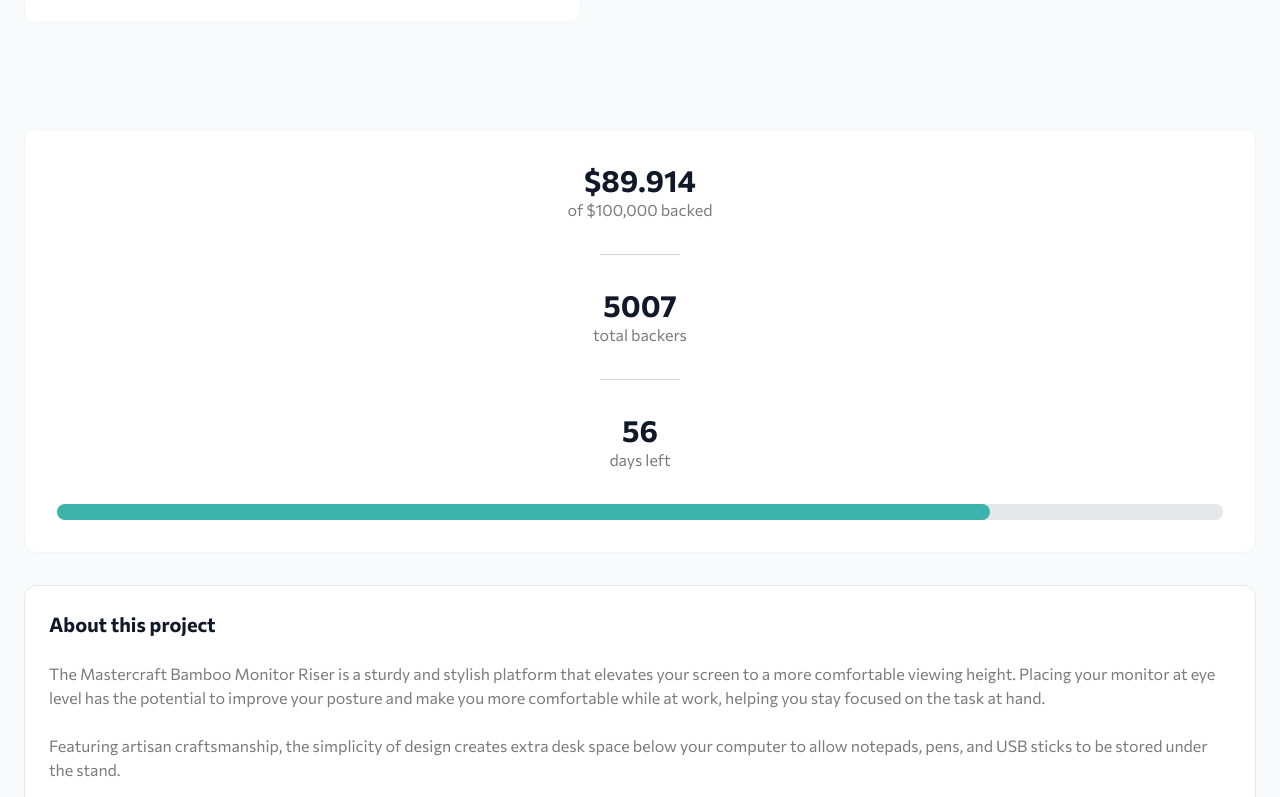
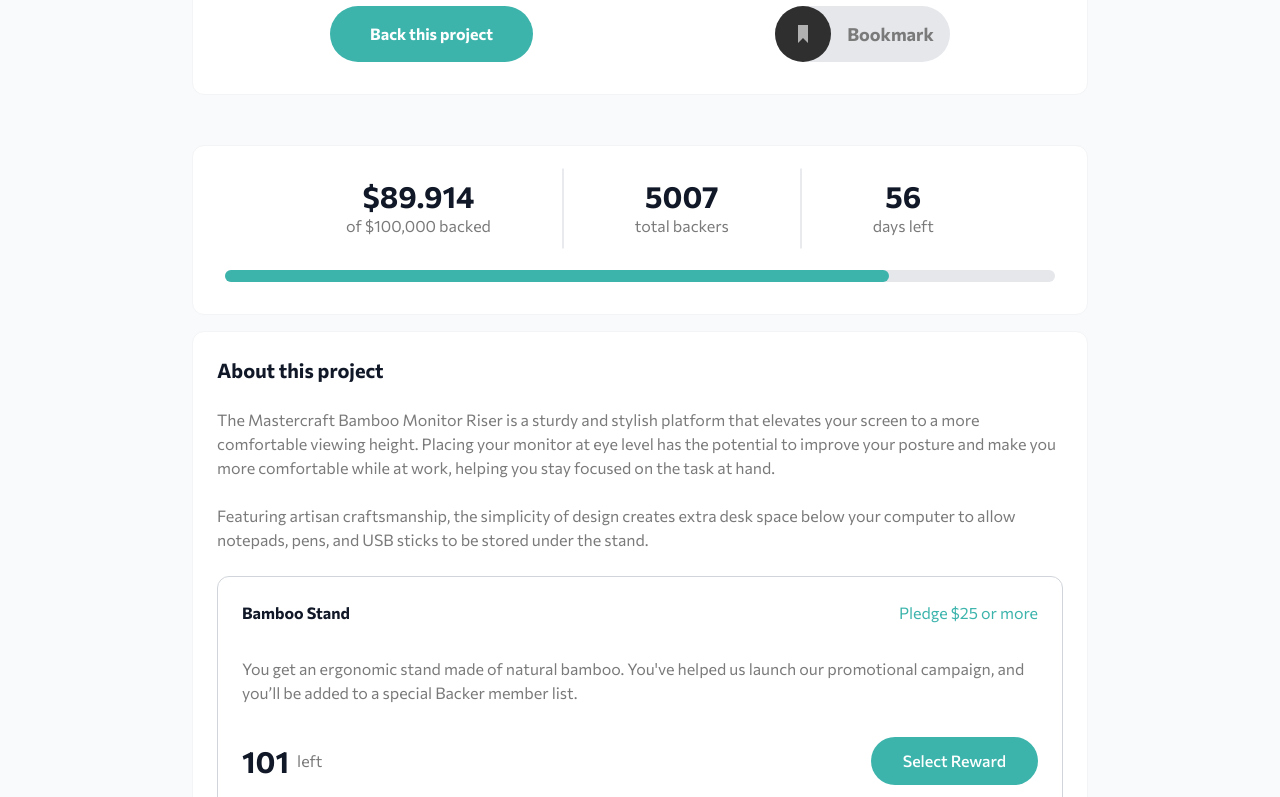
Before and after one commit to moutafatin1/crowdfunding-product-page, a React (Vite) app: page / in a window 1280 px wide. Shown: the part 383-1180 px from the top of the page. Built offline with nearby package versions, Linux system fonts and the light colour scheme.

Commit message:
complete page responsiveness

```diff
--- a/src/components/AboutCard.tsx
+++ b/src/components/AboutCard.tsx
@@ -1,9 +1,9 @@
 import { Pledge, pledges } from "../data";
 import { fn } from "../utils";
-
+import { Card } from "./common/Card";
 export const AboutCard = () => {
   return (
-    <div className="mx-6 mb-8 flex flex-col gap-6 rounded-xl border border-gray-200 bg-white p-6">
+    <Card className="mb-8 flex flex-col gap-6 rounded-xl border border-gray-100 bg-white p-6">
       <h3 className="text-xl font-bold text-gray-900">About this project</h3>
       <p className="text-crowd-darkGray">
         The Mastercraft Bamboo Monitor Riser is a sturdy and stylish platform
@@ -24,7 +24,7 @@
             <RewardCard key={p.id} pledge={p} />
           ))}
       </ul>
-    </div>
+    </Card>
   );
 };
 
@@ -36,30 +36,34 @@
   return (
     <div
       className={fn(
-        "flex flex-col gap-4 rounded-xl border border-gray-300 p-6",
+        "flex flex-col gap-4 rounded-xl border border-gray-300 p-6 lg:gap-8",
         pledge.left === 0 && "opacity-60"
       )}
     >
-      <div>
+      <div className="items-center justify-between lg:flex">
         <h4 className="font-bold text-gray-900">{pledge.title}</h4>
         <span className={fn("text-crowd-moderateCyan")}>
           Pledge ${pledge.minAmount} or more
         </span>
       </div>
       <p className="text-crowd-darkGray">{pledge.desc}</p>
-      <p className="flex items-center gap-2 text-crowd-darkGray">
-        <span className="text-3xl font-bold text-gray-900">{pledge.left}</span>{" "}
+      <div className="flex flex-col gap-4 lg:flex-row lg:gap-8 ">
+        <p className="flex items-center gap-2 text-crowd-darkGray lg:mr-auto">
+          <span className="text-3xl font-bold text-gray-900">
+            {pledge.left}
+          </span>
           left
         </p>
         <button
           disabled={pledge.left === 0}
           className={fn(
             "mr-auto rounded-full bg-crowd-moderateCyan px-8 py-3 font-medium  text-white transition-all hover:bg-crowd-darkCyan active:scale-95 disabled:bg-gray-300 disabled:active:scale-100",
-          pledge.left === 0 && ""
+            "lg:mr-0 lg:ml-auto"
           )}
         >
           {pledge.left === 0 ? "Out of Stock" : "Select Reward"}
         </button>
       </div>
+    </div>
   );
 };
--- a/src/components/BackProject/BackProjectCard.tsx
+++ b/src/components/BackProject/BackProjectCard.tsx
@@ -1,6 +1,7 @@
 import { useState } from "react";
 import IconBookmark from "../../assets/images/icon-bookmark.svg";
 import LogoMasterCraft from "../../assets/images/logo-mastercraft.svg";
+import { Card } from "../common/Card";
 import { BackProjectModal } from "./BackProjectModal";
 
 export const BackProjectCard = () => {
@@ -12,31 +13,34 @@
     setModalIsOpen(false);
   };
   return (
-    <div>
-      <div className="absolute top-1/4 -z-0  mx-6 space-y-4 rounded-xl border border-gray-100 bg-white p-6 text-center">
+    <div className="">
+      <Card className="absolute top-1/4 left-1/2 -z-0 -translate-x-1/2 space-y-4  rounded-xl border border-gray-100 bg-white px-6 py-8 text-center lg:space-y-8">
         <img
           src={LogoMasterCraft}
           alt="logo master craft"
           className="absolute left-1/2 -top-8 -translate-x-1/2"
         />
-        <h1 className="px-4 text-xl font-bold text-gray-800">
+        <h1 className="px-4 text-xl font-bold text-gray-800 lg:text-3xl">
           Mastercraft Bamboo Monitor Riser
         </h1>
         <p className="text-crowd-darkGray">
           A beautiful & handcrafted monitor stand to reduce neck and eye strain.
         </p>
-        <div className="flex items-center justify-center gap-4">
+        <div className="flex items-center justify-center gap-4 lg:justify-around">
           <button
             onClick={openModal}
-            className="rounded-full bg-crowd-moderateCyan px-8 py-4 font-bold text-white transition-colors hover:bg-crowd-darkCyan"
+            className="rounded-full bg-crowd-moderateCyan px-8 py-4 font-bold text-white transition-colors hover:bg-crowd-darkCyan lg:px-10"
           >
             Back this project
           </button>
-          <button className="transition-opacity hover:opacity-80">
+          <button className="flex items-center  transition-opacity hover:opacity-80 lg:rounded-full lg:bg-gray-200 ">
             <img src={IconBookmark} alt="bookmark icon" />
+            <span className="hidden px-4 text-lg font-bold text-crowd-darkGray lg:inline">
+              Bookmark
+            </span>
           </button>
         </div>
-      </div>
+      </Card>
       {modalIsOpen && <BackProjectModal close={closeModal} />}
     </div>
   );
--- a/src/components/StatsCard.tsx
+++ b/src/components/StatsCard.tsx
@@ -1,3 +1,5 @@
+import { Card } from "./common/Card";
+
 const stats = {
   totalBacked: 89.914,
   totalBackers: 5007,
@@ -6,21 +8,22 @@
 
 export const StatsCard = () => {
   return (
-    <div className="mx-6 mt-56 mb-8 flex flex-col items-center gap-8 rounded-xl border border-gray-100 bg-white p-8">
+    <Card className="mt-52 mb-4 flex flex-col items-center gap-8 rounded-xl border border-gray-100 bg-white p-8 lg:mt-60 ">
+      <div className="flex flex-col items-center gap-8 lg:flex-row">
         <div className="flex flex-col items-center">
           <span className="text-3xl font-bold text-gray-900">
             ${stats.totalBacked}
           </span>
           <span className="text-crowd-darkGray">of $100,000 backed</span>
         </div>
-      <hr className="w-20 border-gray-300" />
+        <hr className="w-20 border-gray-300 lg:rotate-90" />
         <div className="flex flex-col items-center">
           <span className="text-3xl font-bold text-gray-900">
             {stats.totalBackers}
           </span>
           <span className="text-crowd-darkGray">total backers</span>
         </div>
-      <hr className="w-20 border-gray-300" />
+        <hr className="w-20 border-gray-300 lg:rotate-90" />
 
         <div className="flex flex-col items-center">
           <span className="text-3xl font-bold text-gray-900">
@@ -28,10 +31,11 @@
           </span>
           <span className="text-crowd-darkGray">days left</span>
         </div>
+      </div>
       {/* progress bar */}
-      <div className="h-4 w-full rounded-full bg-gray-200">
+      <div className="h-4 w-full rounded-full bg-gray-200 lg:h-3">
         <div className="h-full w-[80%] rounded-full bg-crowd-moderateCyan"></div>
       </div>
-    </div>
+    </Card>
   );
 };
--- /dev/null
+++ b/src/components/common/Card.tsx
@@ -0,0 +1,20 @@
+import React from "react";
+import { fn } from "../../utils";
+
+type CardProps = {
+  className?: string;
+  children: React.ReactNode;
+};
+
+export const Card = ({ className, children }: CardProps) => {
+  return (
+    <div
+      className={fn(
+        "mx-auto w-full max-w-[20rem] sm:max-w-md  md:max-w-lg lg:max-w-4xl",
+        className
+      )}
+    >
+      {children}
+    </div>
+  );
+};
```
Lines whose indentation alone changed are shown as unchanged.
